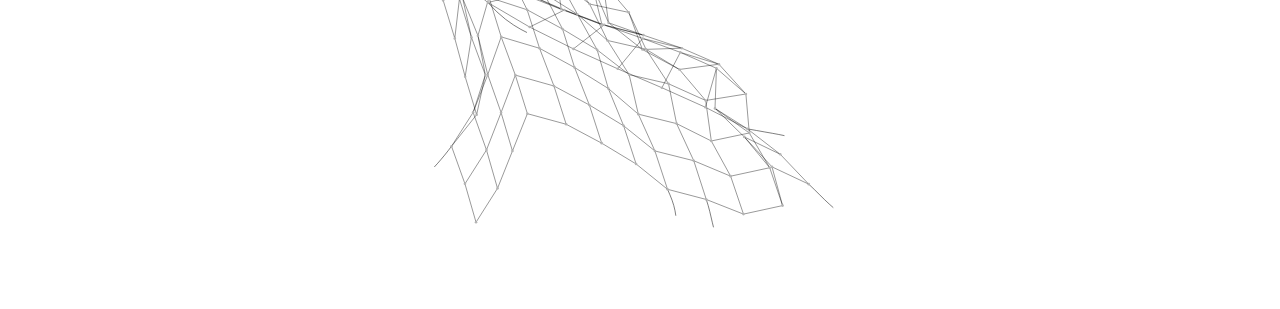
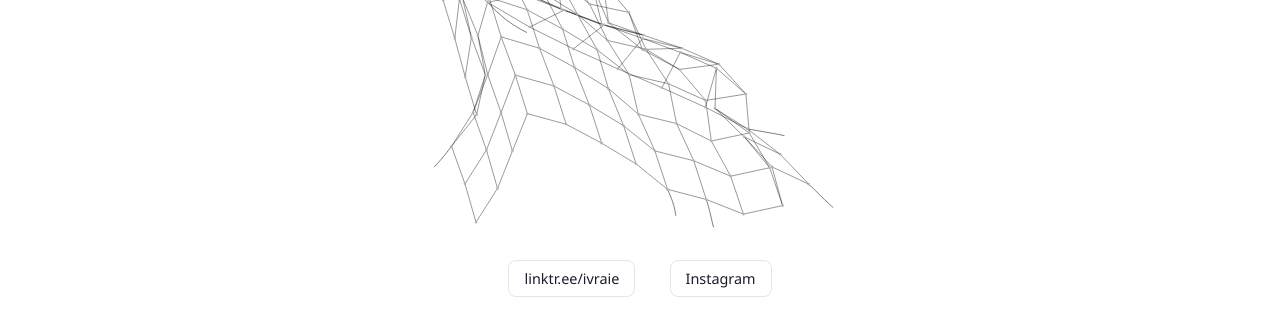
Before and after one commit to Ivraie/website, a plain HTML site: page index.html in a window 1280 px wide. Shown: the part 491-800 px from the top of the page. Drawn offline with Linux system fonts and the light colour scheme.

Commit message:
Add files via upload
Signed-off-by: Antoine <Ivraie@users.noreply.github.com>

```diff
--- a/index.html
+++ b/index.html
@@ -126,6 +126,37 @@
         }
         input[type="text"] { font-size: 1.2rem; text-align: center; font-weight: bold; text-transform: uppercase; }
         .value-display { float: right; font-weight: bold; color: #4a47a3; }
+
+        /* --- ADDED STYLES FOR FOOTER --- */
+        footer {
+            position: fixed;
+            bottom: 20px;
+            left: 0;
+            width: 100%;
+            text-align: center;
+            z-index: 5;
+            pointer-events: none; /* Let clicks pass through the container */
+        }
+        footer a {
+            pointer-events: auto; /* Make the links themselves clickable */
+            color: #1c1c2e;
+            text-decoration: none;
+            margin: 0 15px;
+            font-size: 0.9rem;
+            background: rgba(255, 255, 255, 0.6);
+            padding: 8px 15px;
+            border-radius: 8px;
+            border: 1px solid rgba(0,0,0,0.1);
+            backdrop-filter: blur(5px);
+            -webkit-backdrop-filter: blur(5px);
+            transition: all 0.2s ease-in-out;
+        }
+        footer a:hover {
+            background: rgba(255, 255, 255, 1);
+            color: #000;
+            border-color: rgba(0,0,0,0.15);
+            transform: translateY(-2px);
+        }
     </style>
 </head>
 <body>
@@ -330,6 +361,12 @@
             </div>
         </div>
     </main>
+
+    <!-- --- ADDED FOOTER ELEMENT --- -->
+    <footer>
+        <a href="https://linktr.ee/ivraie" target="_blank" rel="noopener noreferrer">linktr.ee/ivraie</a>
+        <a href="https://www.instagram.com/ant_______1/" target="_blank" rel="noopener noreferrer">Instagram</a>
+    </footer>
 
     <script>
         const canvas = document.getElementById('canvas');
```
